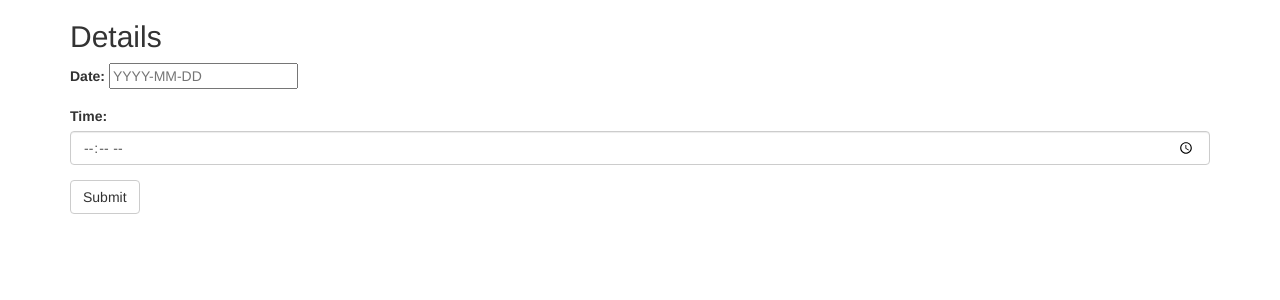
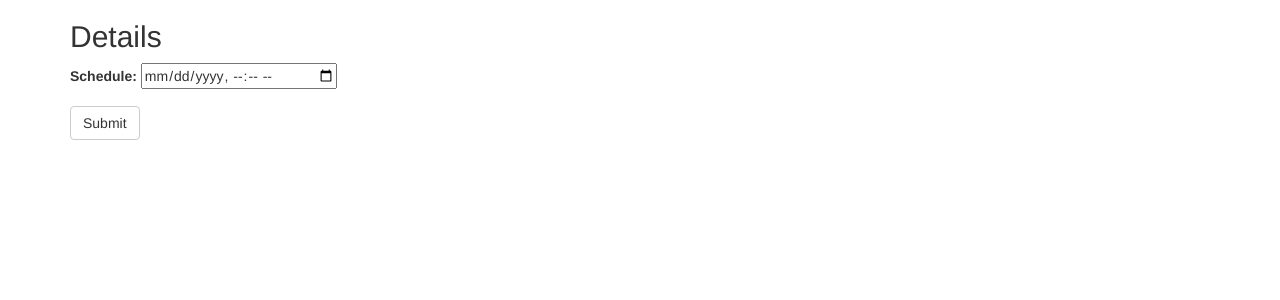
Before and after one commit to nolimitshri/gmeet-avipl, a Node server app: page /meet in a window 1280 px wide. Shown: the top 300 px of the page. Run offline with Node 20, Linux system fonts and the light colour scheme; some libraries are stand-ins or nearby versions.

Commit message:
Add Model to store GMeet Links

```diff
--- a/app.js
+++ b/app.js
@@ -6,7 +6,15 @@ var GoogleStrategy = require('passport-google-oauth20').Strategy;
 const Meeting = require('google-meet-api').meet;
 const ejs = require("ejs");
 const res = require('express/lib/response');
-var date, time, link;
+const Meet = require("./model/gmeet");
+const mongoose = require('mongoose');
+
+mongoose.connect("mongodb://localhost:27017/meetAviplDB", {useNewUrlParser: true})
+.then(() => console.log("Mongo Connected........"))
+.catch((e) => console.log(e));
+
+
+var fullD, date, time;
 
 app.use(express.urlencoded({extended: true}));
 app.use(express.json());
@@ -32,7 +40,16 @@ passport.use(new GoogleStrategy({
             description: "description",
             checking:0
         }).then(function (result) {
-            link = result;
+            const link = result;
+            // console.log(link);
+            // console.log(fullD.replace("T", " "));
+            const newMeet = new Meet({
+                link: result,
+                date: fullD.replace("T", " ")
+            });
+
+            newMeet.save();
+
             console.log("The meeting Link is: "+result);
         }).catch((error) => {
             console.log(error)
@@ -41,8 +58,12 @@ passport.use(new GoogleStrategy({
     }
 ));
 
+app.get("/fail", (req, res)=>{
+    res.send("FAILED!!");
+})
+
 app.get('/auth/callback',
-    passport.authenticate('google', { failureRedirect: '/', successRedirect: "/done" })
+    passport.authenticate('google', { failureRedirect: '/', successRedirect: "/" })
 );
 
 app.get('/auth',
@@ -58,21 +79,22 @@ app.get("/meet", (req, res) => {
 });
 
 app.post("/meet", async(req, res) => {
-    var {date1, time1} = req.body;
+    var {date1} = req.body;
+    fullD = date1;
+    fullD = fullD.concat(":00.000Z");
     // Validation RegEx for correct YYYY-MM-DD date if true then redirect to /auth else re-render this route.
-    console.log(date1, time1);
-    date = date1;
-    time = time1;
+    date = date1.split('T')[0];
+    time = date1.split('T')[1];
     res.redirect("/auth");
+    // res.send("Hello");
 });
 
 app.get('/',function(req,res){
-    // if(link === undefined){
-    //     res.redirect("/meet");
-    // }
-    // res.json({Status: "Success", Message: `The Meeting is on ${date}`, Link: link});
-    console.log(link);
-    res.send("done");
+    if(link !== undefined){
+        console.log(link);
+        res.send(link + " This is the link !!!")
+    }
+    res.send("done" + link);
 })
 
 app.listen(port, function (err) {
--- a/package.json
+++ b/package.json
@@ -13,6 +13,7 @@
     "ejs": "^3.1.6",
     "express": "^4.17.2",
     "google-meet-api": "^1.0.0",
+    "mongoose": "^6.2.3",
     "passport": "^0.5.2",
     "passport-google-oauth20": "^2.0.0"
   }
--- a/views/meet.ejs
+++ b/views/meet.ejs
@@ -16,19 +16,9 @@
       <h2>Details</h2>
       <form action="/meet" method="post">
         <div class="form-group">
-          <label for="date">Date:</label>
-          <input type="datetime" name="date1" placeholder="YYYY-MM-DD" />
-        </div>
-
-        <div class="form-group">
-            <label for="time">Time:</label>
-            <input
-              type="time"
-              class="form-control"
-              id="time"
-              placeholder="Enter Time"
-              name="time1"
-            />
+          <label for="date">Schedule: </label>
+          <input type="datetime-local" name="date1" id="dateH">
+          <!-- <input type="datetime" name="date1" placeholder="YYYY-MM-DD" /> -->
         </div>
 
         <!-- <div class="form-group">
@@ -64,4 +54,8 @@
       </form>
     </div>
   </body>
+  <script type="text/javascript">
+    var todayDate = new Date().toISOString().slice(0,16);
+    document.getElementById("dateH").min = todayDate;
+  </script>
 </html>
```
Also changed, not shown: model/gmeet.js (added, +14 -0 lines), n1.txt (deleted), 1 other file.
